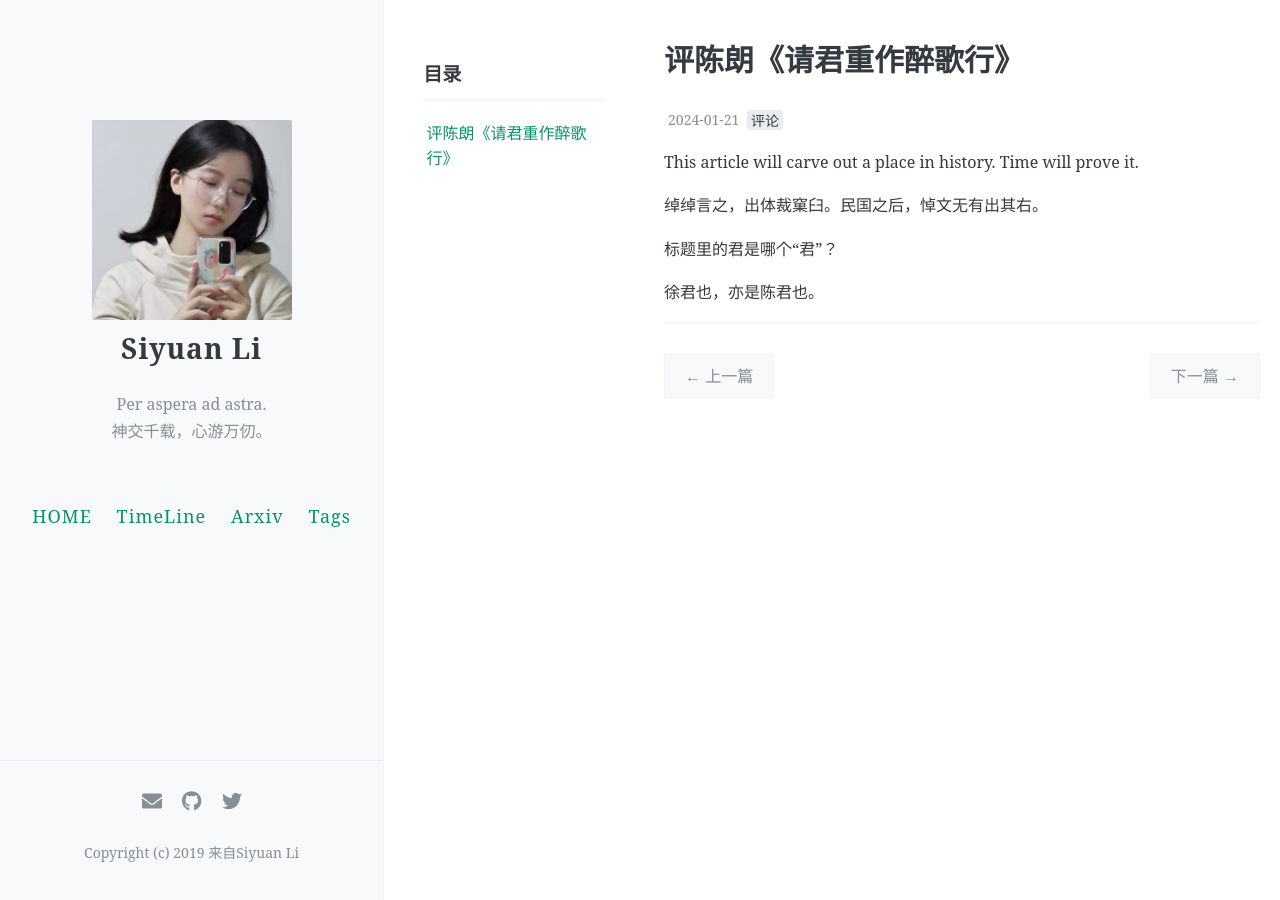
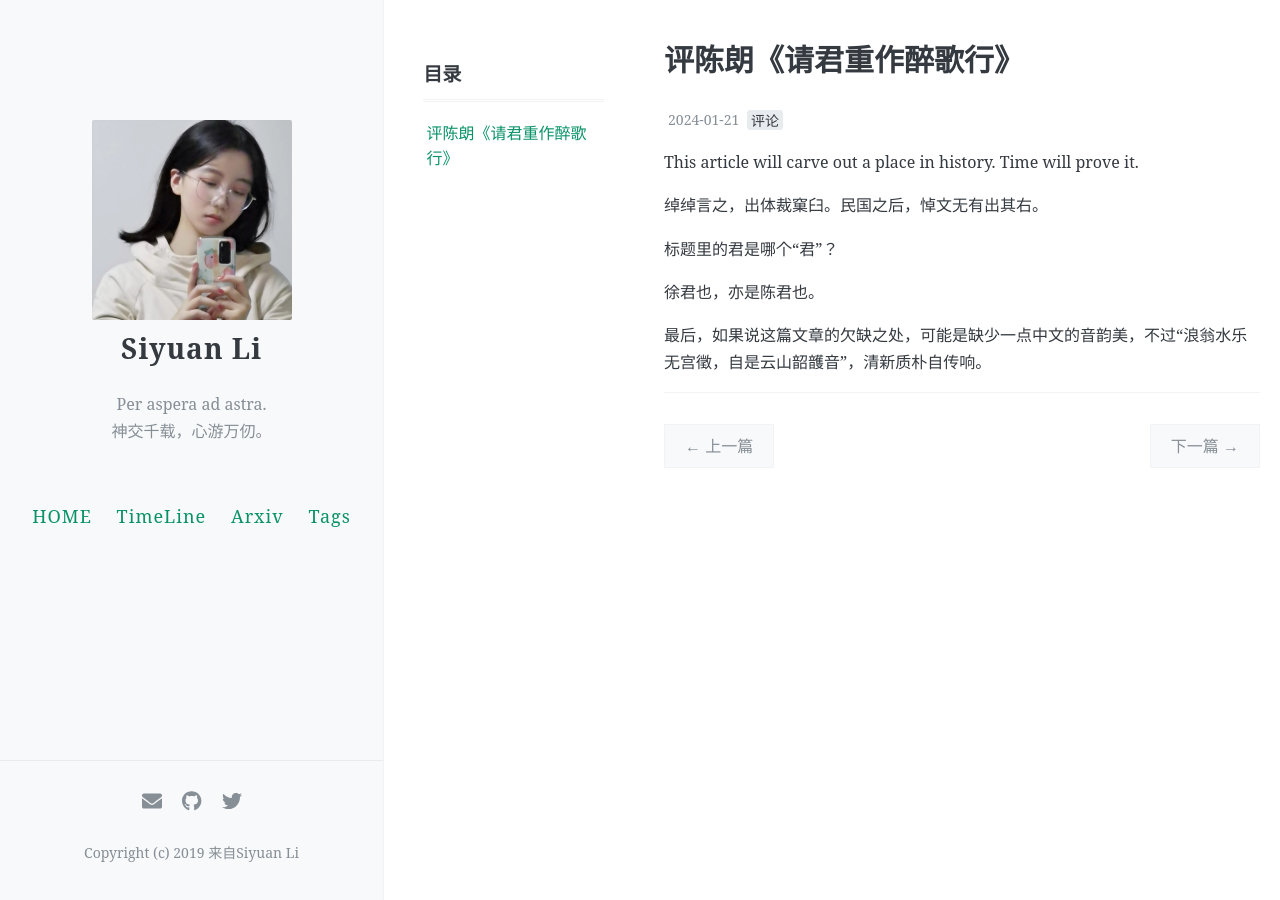
Before and after one commit to ApolloLSY/Attic, a Jekyll site: the page built from _posts/2024-01-21-Criticism-eulogy.md, in a window 1280 px wide. Built offline with Jekyll 4.4.1, drawn with Linux system fonts in a browser that asks for light colours; comment, search, counter and statistics services are not loaded.

Commit message:
Update 2024-01-21-Criticism-eulogy.md

```diff
--- a/_posts/2024-01-21-Criticism-eulogy.md
+++ b/_posts/2024-01-21-Criticism-eulogy.md
@@ -15,3 +15,8 @@ This article will carve out a place in history. Time will prove it.
 标题里的君是哪个“君”？
 
 徐君也，亦是陈君也。
+
+
+
+
+最后，如果说这篇文章的欠缺之处，可能是缺少一点中文的音韵美，不过“浪翁水乐无宫徵，自是云山韶頀音”，清新质朴自传响。
```
